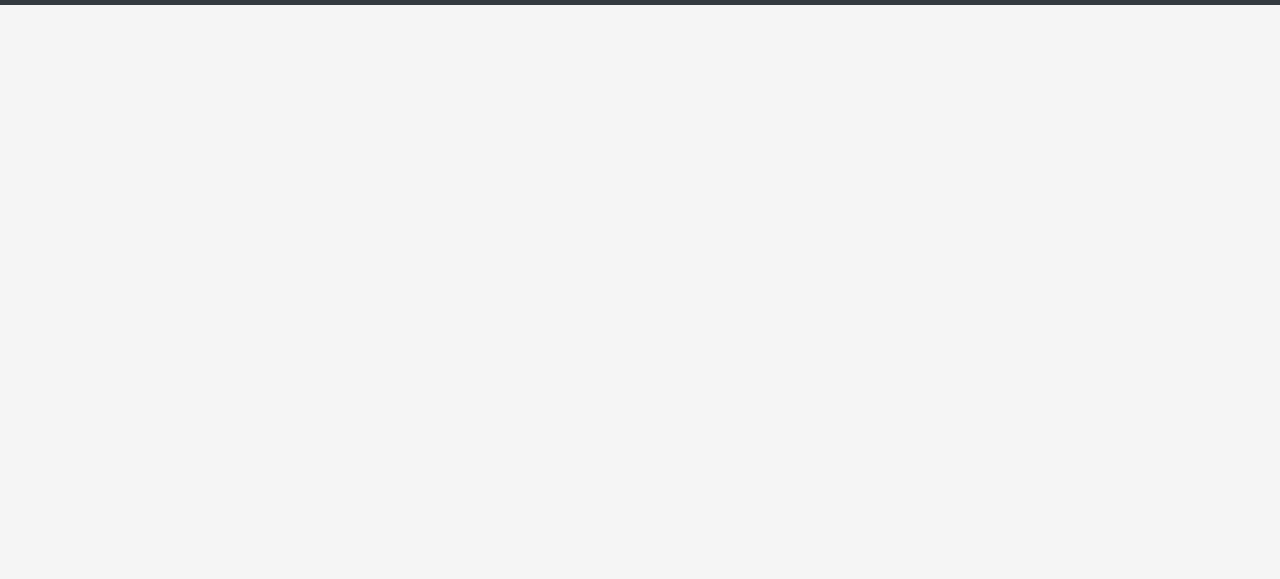
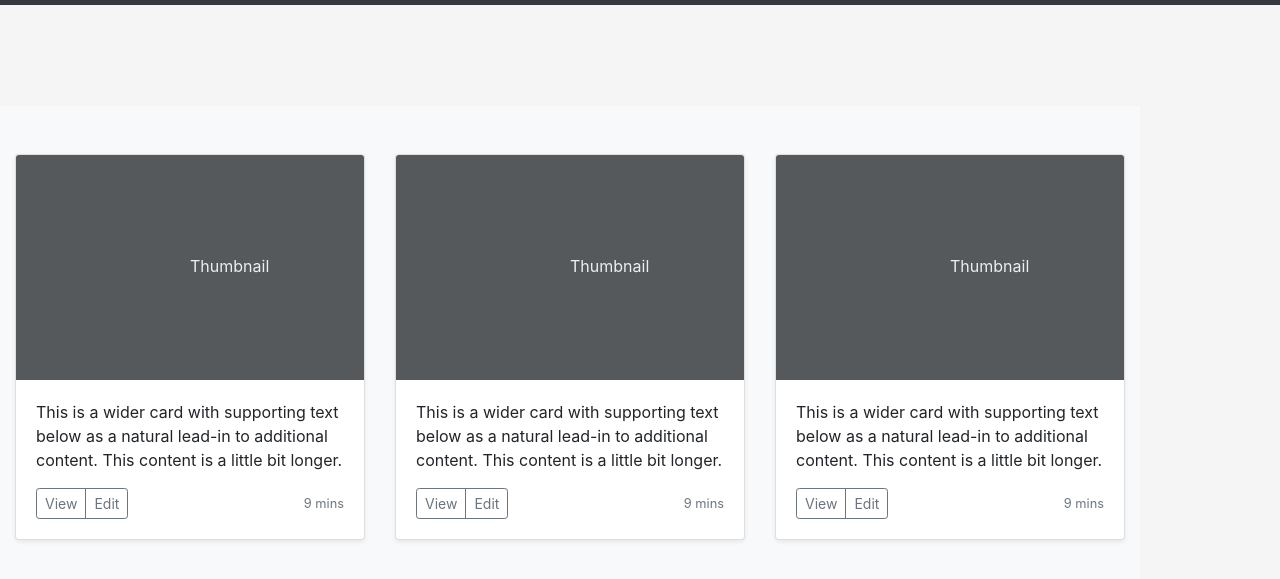
Before and after one commit to SaraNP-33/MovieMatch, a website: page views/userPage.html in a window 1280 px wide. Shown: the part 51-630 px from the top of the page. Drawn offline with nearby package versions, Linux system fonts and the light colour scheme.

Commit message:
updated css and userPage.html

```diff
--- a/views/userPage.html
+++ b/views/userPage.html
@@ -65,6 +65,57 @@
 
 <body>
 
+
+    <div class="album py-5 bg-light">
+        <div class="container">
+
+          <div class="row">
+            <div class="col-md-4">
+              <div class="card mb-4 shadow-sm">
+                <svg class="bd-placeholder-img card-img-top" width="100%" height="225" xmlns="http://www.w3.org/2000/svg" preserveAspectRatio="xMidYMid slice" focusable="false" role="img" aria-label="Placeholder: Thumbnail"><title>Placeholder</title><rect width="100%" height="100%" fill="#55595c"/><text x="50%" y="50%" fill="#eceeef" dy=".3em">Thumbnail</text></svg>
+                <div class="card-body">
+                  <p class="card-text">This is a wider card with supporting text below as a natural lead-in to additional content. This content is a little bit longer.</p>
+                  <div class="d-flex justify-content-between align-items-center">
+                    <div class="btn-group">
+                      <button type="button" class="btn btn-sm btn-outline-secondary">View</button>
+                      <button type="button" class="btn btn-sm btn-outline-secondary">Edit</button>
+                    </div>
+                    <small class="text-muted">9 mins</small>
+                  </div>
+                </div>
+              </div>
+            </div>
+            <div class="col-md-4">
+              <div class="card mb-4 shadow-sm">
+                <svg class="bd-placeholder-img card-img-top" width="100%" height="225" xmlns="http://www.w3.org/2000/svg" preserveAspectRatio="xMidYMid slice" focusable="false" role="img" aria-label="Placeholder: Thumbnail"><title>Placeholder</title><rect width="100%" height="100%" fill="#55595c"/><text x="50%" y="50%" fill="#eceeef" dy=".3em">Thumbnail</text></svg>
+                <div class="card-body">
+                  <p class="card-text">This is a wider card with supporting text below as a natural lead-in to additional content. This content is a little bit longer.</p>
+                  <div class="d-flex justify-content-between align-items-center">
+                    <div class="btn-group">
+                      <button type="button" class="btn btn-sm btn-outline-secondary">View</button>
+                      <button type="button" class="btn btn-sm btn-outline-secondary">Edit</button>
+                    </div>
+                    <small class="text-muted">9 mins</small>
+                  </div>
+                </div>
+              </div>
+            </div>
+            <div class="col-md-4">
+              <div class="card mb-4 shadow-sm">
+                <svg class="bd-placeholder-img card-img-top" width="100%" height="225" xmlns="http://www.w3.org/2000/svg" preserveAspectRatio="xMidYMid slice" focusable="false" role="img" aria-label="Placeholder: Thumbnail"><title>Placeholder</title><rect width="100%" height="100%" fill="#55595c"/><text x="50%" y="50%" fill="#eceeef" dy=".3em">Thumbnail</text></svg>
+                <div class="card-body">
+                  <p class="card-text">This is a wider card with supporting text below as a natural lead-in to additional content. This content is a little bit longer.</p>
+                  <div class="d-flex justify-content-between align-items-center">
+                    <div class="btn-group">
+                      <button type="button" class="btn btn-sm btn-outline-secondary">View</button>
+                      <button type="button" class="btn btn-sm btn-outline-secondary">Edit</button>
+                    </div>
+                    <small class="text-muted">9 mins</small>
+                  </div>
+                </div>
+              </div>
+            </div>
+
 </body>
 
 </html>
```
Also changed, not shown: public/assets/css/style.css (line endings or trailing spaces).
